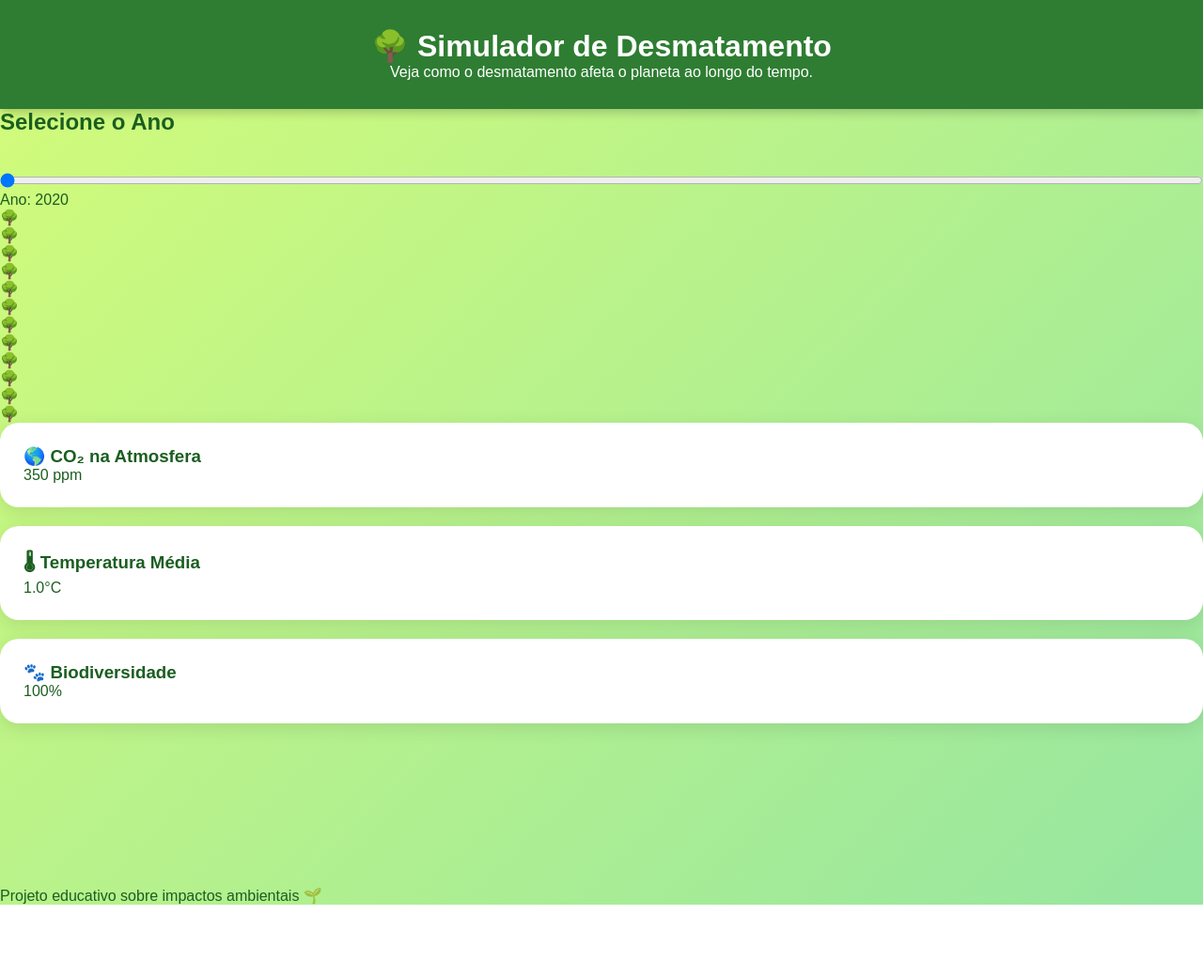
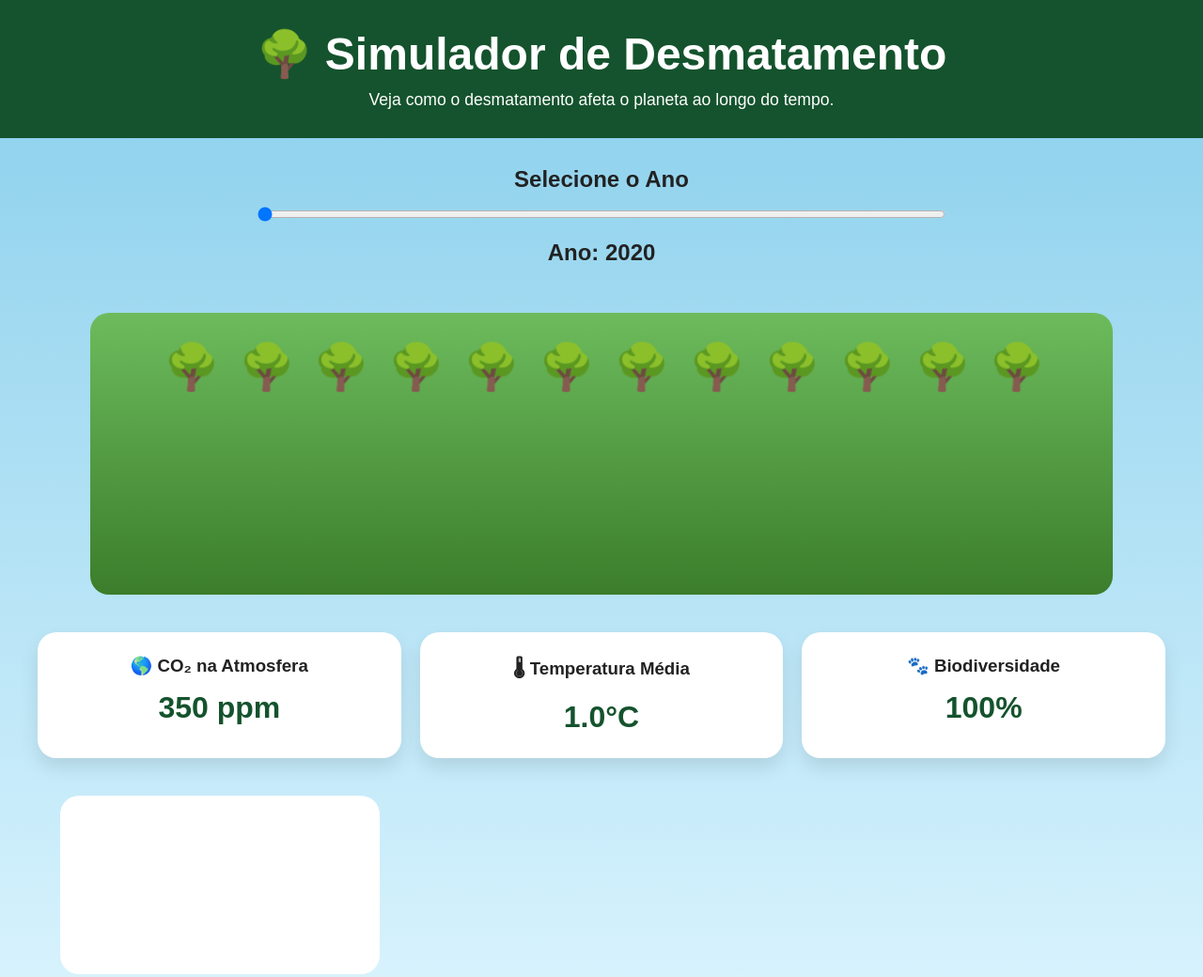
Before and after one commit to Mafer11111/Projeto-Agrinho, a plain HTML site: page index.html in a window 1280 px wide. Shown: the top 1040 px of the page at 94% size. Before the commit the page ends 963 px from the top, so only its background shows below. Drawn offline with nearby package versions, Linux system fonts and the light colour scheme; a script that the page names is missing.

Commit message:
ccsasdas

```diff
--- a/style.css
+++ b/style.css
@@ -1,171 +1,138 @@
-*{
-  margin:0;
-  padding:0;
-  box-sizing:border-box;
-  font-family:Arial, sans-serif;
+* {
+  margin: 0;
+  padding: 0;
+  box-sizing: border-box;
+  font-family: Arial, sans-serif;
 }
 
-body{
-  background:linear-gradient(135deg,#d4fc79,#96e6a1);
-  min-height:100vh;
-  color:#1b5e20;
+body {
+  background: linear-gradient(to bottom, #87ceeb, #dff6ff);
+  color: #222;
+  min-height: 100vh;
 }
 
-header{
-  text-align:center;
-  padding:30px;
-  color:white;
-  background:#2e7d32;
-  box-shadow:0 4px 10px rgba(0,0,0,0.2);
+header {
+  text-align: center;
+  padding: 30px;
+  background: #14532d;
+  color: white;
 }
 
-.container{
-  max-width:1200px;
-  margin:auto;
-  padding:20px;
+header h1 {
+  font-size: 3rem;
 }
 
-.card{
-  background:white;
-  border-radius:20px;
-  padding:25px;
-  margin-bottom:20px;
-  box-shadow:0 5px 20px rgba(0,0,0,0.1);
-  animation:fade 0.5s ease;
+header p {
+  margin-top: 10px;
+  font-size: 1.1rem;
 }
 
-@keyframes fade{
-  from{
-    opacity:0;
-    transform:translateY(20px);
+.controls {
+  text-align: center;
+  padding: 30px;
+}
+
+.controls h2 {
+  margin-bottom: 15px;
+}
+
+#yearSlider {
+  width: 60%;
+  cursor: pointer;
+}
+
+.year-box {
+  margin-top: 15px;
+  font-size: 1.5rem;
+  font-weight: bold;
+}
+
+.simulation {
+  display: flex;
+  justify-content: center;
+  margin-top: 20px;
+}
+
+.forest-container {
+  width: 85%;
+  min-height: 300px;
+  background: linear-gradient(to top, #3b7d2b, #6dbb5d);
+  border-radius: 20px;
+  padding: 30px;
+  display: flex;
+  flex-wrap: wrap;
+  gap: 20px;
+  justify-content: center;
+  transition: 1s;
+  overflow: hidden;
+}
+
+.tree {
+  font-size: 3rem;
+  transition: 0.5s;
+  animation: sway 2s infinite alternate;
+}
+
+@keyframes sway {
+  from {
+    transform: rotate(-3deg);
   }
-  to{
-    opacity:1;
-    transform:translateY(0);
+  to {
+    transform: rotate(3deg);
   }
 }
 
-h2{
-  margin-bottom:20px;
+.dead {
+  opacity: 0.2;
+  transform: scale(0.8);
+  filter: grayscale(100%);
 }
 
-#answers button{
-  width:100%;
-  margin:10px 0;
-  padding:15px;
-  border:none;
-  border-radius:12px;
-  background:#66bb6a;
-  color:white;
-  cursor:pointer;
-  font-size:16px;
-  transition:0.3s;
+.stats {
+  display: grid;
+  grid-template-columns: repeat(auto-fit, minmax(220px, 1fr));
+  gap: 20px;
+  padding: 40px;
 }
 
-#answers button:hover{
-  background:#2e7d32;
-  transform:scale(1.02);
+.card {
+  background: white;
+  padding: 25px;
+  border-radius: 20px;
+  text-align: center;
+  box-shadow: 0 10px 20px rgba(0,0,0,0.1);
+  transition: 0.3s;
 }
 
-.quiz-info{
-  display:flex;
-  justify-content:space-between;
-  margin-top:15px;
-  font-weight:bold;
+.card:hover {
+  transform: translateY(-5px);
 }
 
-input[type="range"]{
-  width:100%;
-  margin-top:20px;
+.card h3 {
+  margin-bottom: 15px;
 }
 
-.simulator-box{
-  margin-top:20px;
-  background:#e8f5e9;
-  padding:20px;
-  border-radius:15px;
-  text-align:center;
+.card p {
+  font-size: 2rem;
+  font-weight: bold;
+  color: #14532d;
 }
 
-#gameArea{
-  position:relative;
-  width:100%;
-  height:400px;
-  background:#e8f5e9;
-  border-radius:20px;
-  overflow:hidden;
-  margin-top:20px;
+.chart-section {
+  width: 90%;
+  margin: auto;
+  padding-bottom: 50px;
 }
 
-.trash{
-  position:absolute;
-  font-size:40px;
-  cursor:pointer;
-  animation:pop 0.3s;
+canvas {
+  background: white;
+  padding: 20px;
+  border-radius: 20px;
 }
 
-@keyframes pop{
-  from{
-    transform:scale(0);
-  }
-  to{
-    transform:scale(1);
-  }
+footer {
+  background: #14532d;
+  color: white;
+  text-align: center;
+  padding: 20px;
 }
-
-#startGame{
-  padding:12px 25px;
-  border:none;
-  background:#2e7d32;
-  color:white;
-  border-radius:12px;
-  cursor:pointer;
-  font-size:16px;
-}
-
-.goals{
-  display:flex;
-  flex-direction:column;
-  gap:15px;
-}
-
-.progress-container{
-  width:100%;
-  height:25px;
-  background:#ddd;
-  border-radius:20px;
-  overflow:hidden;
-  margin-top:20px;
-}
-
-#progressBar{
-  height:100%;
-  width:0%;
-  background:#4caf50;
-  transition:0.3s;
-}
-
-#progressText{
-  margin-top:10px;
-  font-weight:bold;
-}
-
-.game-info{
-  display:flex;
-  justify-content:space-between;
-  margin-bottom:15px;
-}
-
-ol li{
-  margin:10px 0;
-}
-
-@media(max-width:768px){
-
-  .quiz-info,
-  .game-info{
-    flex-direction:column;
-    gap:10px;
-  }
-
-}
```
